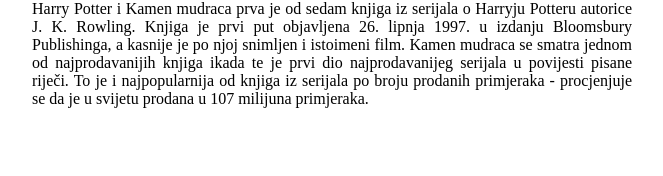
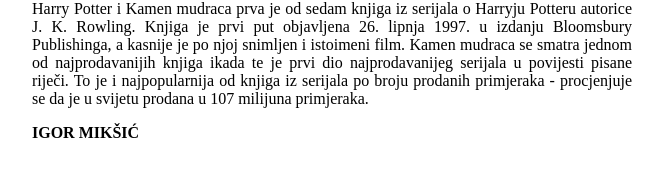
Before and after one commit to rendomjuzernejm/IgorMiksic_razvojnaOkolina_parcijalniIspit, a website: page index.html in a window 1280 px wide. Shown: the part 740-916 px from the top of the page, without its empty margins (308-971 px from the left). Drawn offline with Linux system fonts and the light colour scheme.

Commit message:
Igor Mikšić: parcijalni ispit

```diff
--- a/index.html
+++ b/index.html
@@ -16,5 +16,6 @@
     To je i najpopularnija od knjiga iz serijala po broju prodanih primjeraka
     - procjenjuje se da je u svijetu prodana u 107 milijuna primjeraka.
 </p>
+<p><b>IGOR MIKŠIĆ</b></p>
 </body>
 </html>
--- a/package.json
+++ b/package.json
@@ -4,9 +4,9 @@
   "description": "Razvojna okolina - parcijalni ispit",
   "main": "app.js",
   "dependencies": {
-    "express": "^4.17.1"
+    "express": "^4.17.1",
+    "niceware": "^3.0.0"
   },
-  "devDependencies": {},
   "scripts": {
     "test": "echo \"Error: no test specified\" && exit 1"
   },
```
Also changed, not shown: 1 other file.
